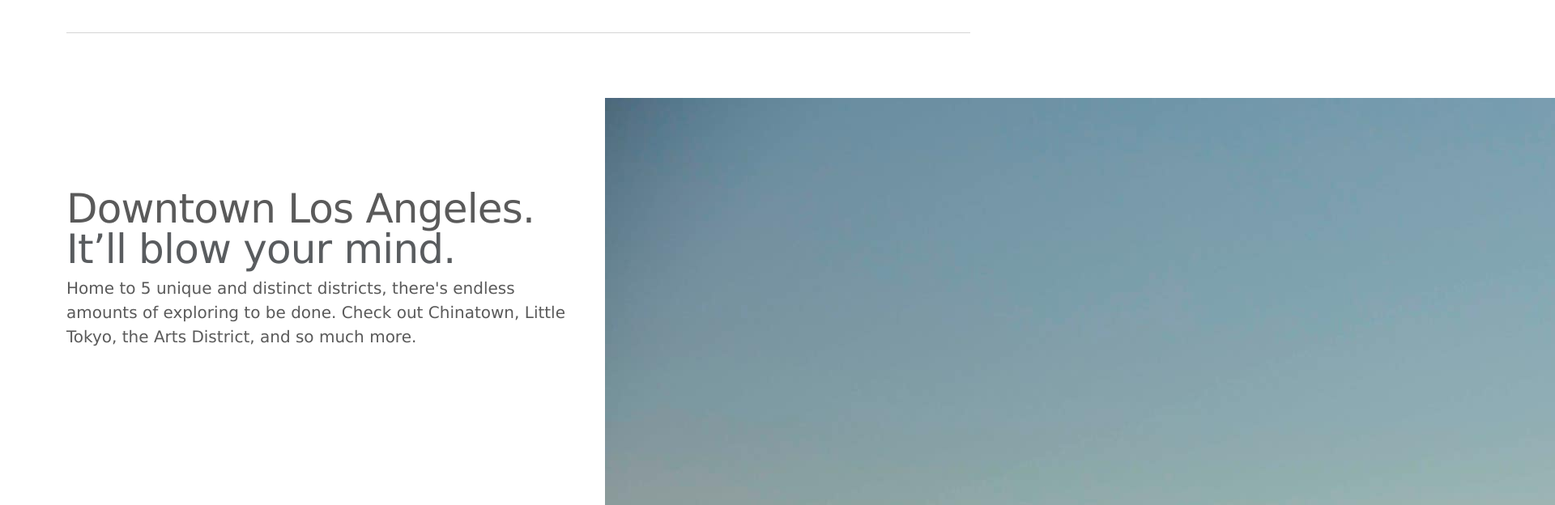
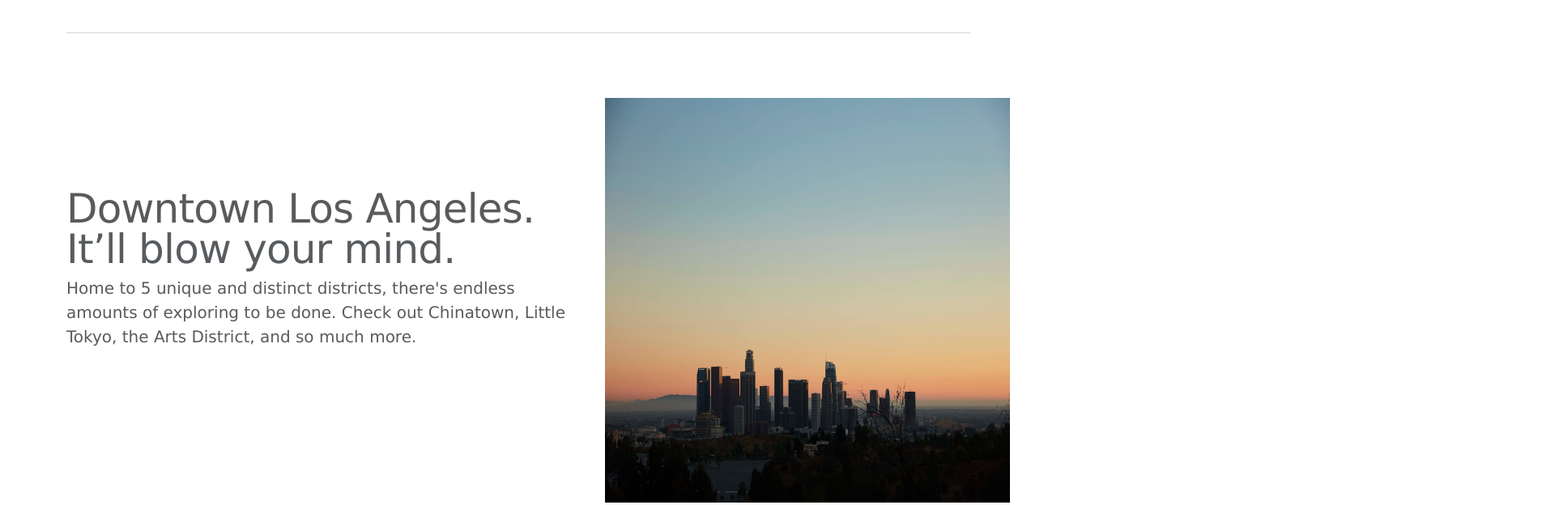
Before and after one commit to connorswanson1/bacs200-connorswanson1.github.io, a plain HTML site: page bacs200/travel/index.html in a window 1280 px wide. Shown: the part 1040-1664 px from the top of the page at 81% size, 1920 px wide, since content can reach past the window. Drawn offline with nearby package versions, Linux system fonts and the light colour scheme; files that its build step writes are made by us from their sources.

Commit message:
size fix

```diff
--- a/bacs200/travel/index.html
+++ b/bacs200/travel/index.html
@@ -197,7 +197,7 @@
                         done. Check out Chinatown, Little Tokyo, the Arts District, and so much more.</p>
                 </div>
                 <div class="col-md-5">
-                    <image src="/bacs200/images/downtownFeat.jpg" alt="Downtown LA">
+                    <image src="/bacs200/images/downtownFeat.jpg" alt="Downtown LA" width="500" height="500">
 
                 </div>
             </div>
```
